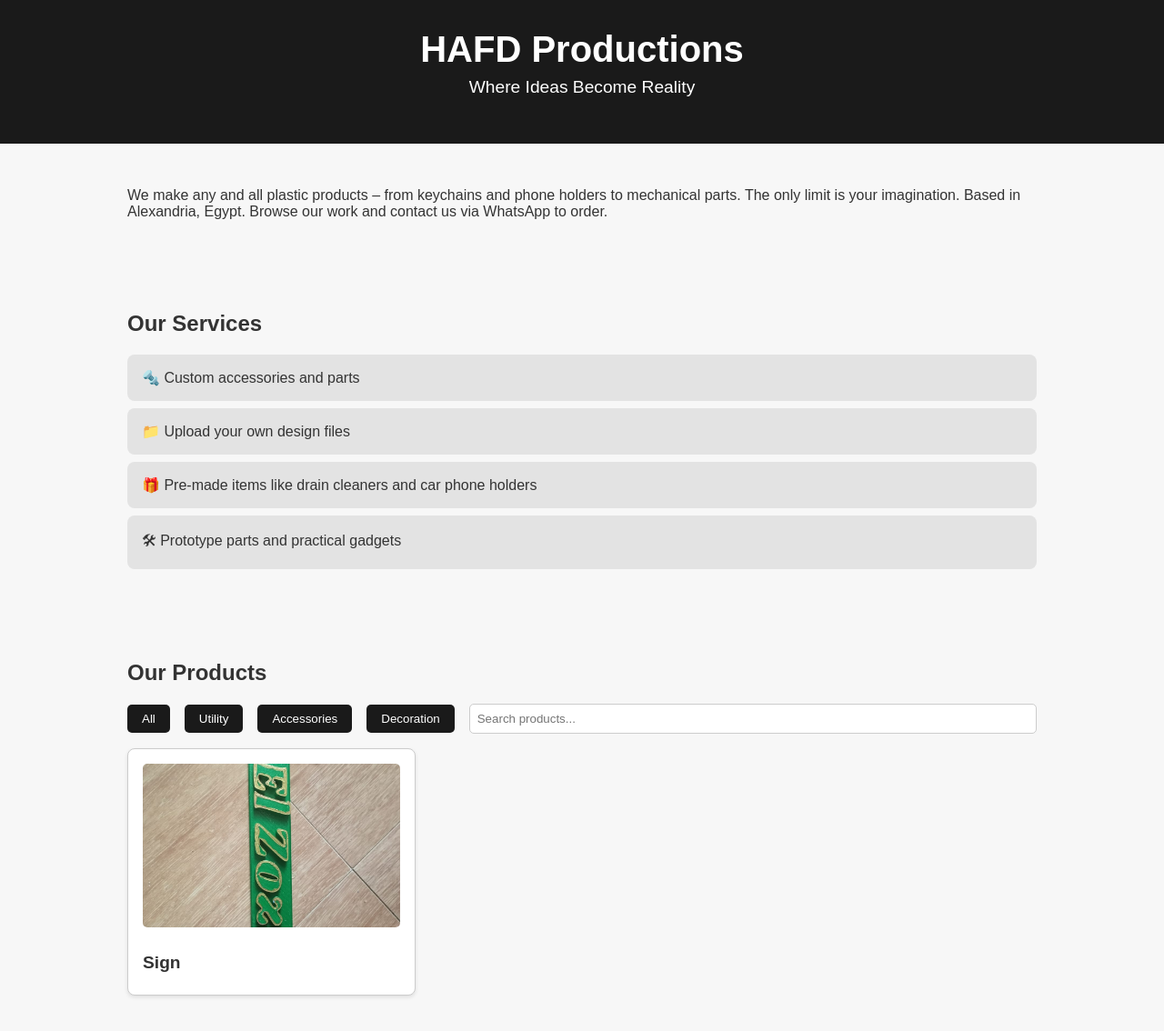
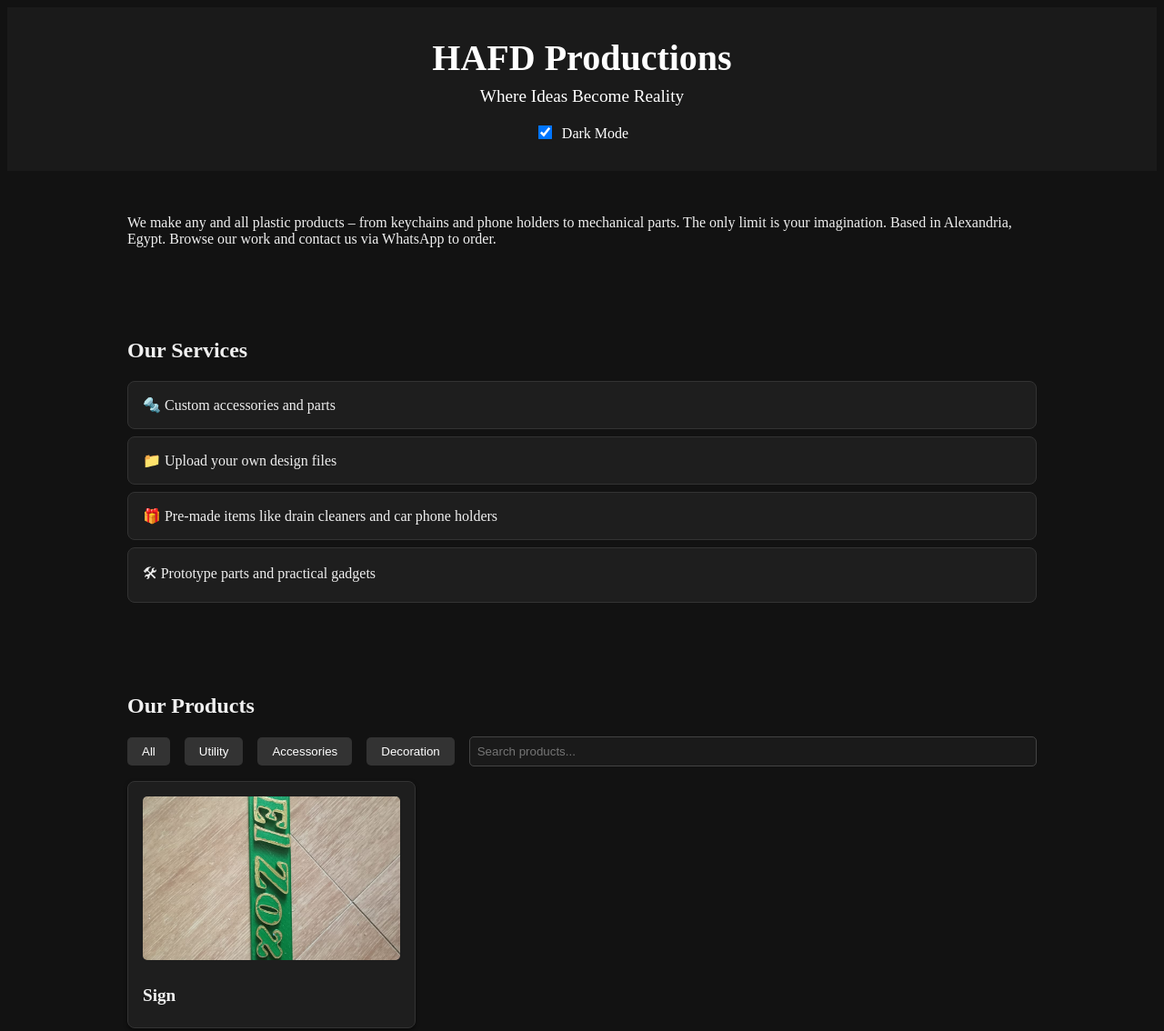
Before and after one commit to Hamzagabe/HAFD-Productions, a plain HTML site: page index.html in a window 1280 px wide. Shown: the top 1134 px of the page at 91% size. Drawn offline with Linux system fonts and the light colour scheme.

Commit message:
Update index.html

```diff
--- a/index.html
+++ b/index.html
@@ -5,15 +5,54 @@
   <meta name="viewport" content="width=device-width, initial-scale=1.0" />
   <title>HAFD Productions</title>
   <style>
-    body {
-      font-family: Arial, sans-serif;
-      margin: 0;
-      padding: 0;
+/* Light Theme (Default) */
+body[data-theme="light"] {
   background-color: #f7f7f7;
   color: #333;
 }
+body[data-theme="light"] header,
+body[data-theme="light"] footer {
+  background-color: #1a1a1a;
+  color: white;
+}
+body[data-theme="light"] .features li,
+body[data-theme="light"] .product-card,
+body[data-theme="light"] .popup-content {
+  background: white;
+  border-color: #ccc;
+  color: #333;
+}
+body[data-theme="light"] .filter input[type="text"] {
+  background: white;
+  border: 1px solid #ccc;
+  color: #333;
+}
+
+/* Dark Theme */
+body[data-theme="dark"] {
+  background-color: #121212;
+  color: #f0f0f0;
+}
+body[data-theme="dark"] header,
+body[data-theme="dark"] footer {
+  background-color: #1a1a1a;
+  color: white;
+}
+body[data-theme="dark"] .features li,
+body[data-theme="dark"] .product-card,
+body[data-theme="dark"] .popup-content {
+  background: #1e1e1e;
+  border-color: #333;
+  color: #f0f0f0;
+}
+body[data-theme="dark"] .filter input[type="text"] {
+  background: #1a1a1a;
+  border: 1px solid #444;
+  color: #f0f0f0;
+}
+
 header {
-      background-color: #1a1a1a;
+  background-color: #0b1826;
   color: white;
   padding: 2rem 1rem;
   text-align: center;
@@ -36,10 +75,11 @@
   padding: 0;
 }
 .features li {
-      background: #e3e3e3;
+  background: #1e1e1e;
   margin: 0.5rem 0;
   padding: 1rem;
   border-radius: 8px;
+  border: 1px solid #333;
 }
 .filter {
   margin-bottom: 1rem;
@@ -49,17 +89,22 @@
   align-items: center;
 }
 .filter button {
-      background: #1a1a1a;
+  background: #333;
   color: white;
   border: none;
   padding: 0.5rem 1rem;
   cursor: pointer;
   border-radius: 5px;
 }
+.filter button:hover {
+  background: #444;
+}
 .filter input[type="text"] {
   padding: 0.5rem;
   border-radius: 5px;
-      border: 1px solid #ccc;
+  border: 1px solid #444;
+  background-color: #1a1a1a;
+  color: #f0f0f0;
   flex: 1;
   min-width: 150px;
 }
@@ -69,11 +114,11 @@
   gap: 1.5rem;
 }
 .product-card {
-      background: white;
-      border: 1px solid #ccc;
+  background: #1e1e1e;
+  border: 1px solid #333;
   border-radius: 8px;
   padding: 1rem;
-      box-shadow: 0 2px 4px rgba(0,0,0,0.1);
+  box-shadow: 0 2px 4px rgba(0,0,0,0.5);
   cursor: pointer;
   transition: transform 0.2s ease;
 }
@@ -98,13 +143,13 @@
   left: 0;
   width: 100vw;
   height: 100vh;
-      background: rgba(0, 0, 0, 0.8);
+  background: rgba(0, 0, 0, 0.85);
   justify-content: center;
   align-items: center;
   z-index: 1000;
 }
 .popup-content {
-      background: white;
+  background: #1e1e1e;
   padding: 2rem;
   border-radius: 10px;
   max-width: 500px;
@@ -113,6 +158,8 @@
   position: relative;
   max-height: 90vh;
   overflow-y: auto;
+  color: #f0f0f0;
+  border: 1px solid #333;
 }
 .popup-content img {
   width: 100%;
@@ -125,6 +172,7 @@
   right: 15px;
   font-size: 1.5rem;
   cursor: pointer;
+  color: #aaa;
 }
 .color-options span {
   display: inline-block;
@@ -132,7 +180,7 @@
   height: 20px;
   border-radius: 50%;
   margin: 0 5px;
-      border: 1px solid #333;
+  border: 1px solid #999;
 }
 .color-Silver { background: silver; }
 .color-Gold { background: gold; }
@@ -162,12 +210,20 @@
     height: 140px;
   }
 }
+
   </style>
 </head>
 <body>
   <header>
     <h1>HAFD Productions</h1>
     <p>Where Ideas Become Reality</p>
+    <div style="margin-top: 1rem;">
+      <label style="cursor: pointer;">
+        <input type="checkbox" id="themeToggle" style="transform: scale(1.2); margin-right: 0.5rem;" />
+        Dark Mode
+      </label>
+    </div>
+
   </header>
 
   <section class="intro">
@@ -281,6 +337,17 @@
     }
 
     renderProducts();
+    const toggle = document.getElementById('themeToggle');
+const storedTheme = localStorage.getItem('theme') || 'dark';
+
+document.body.setAttribute('data-theme', storedTheme);
+toggle.checked = storedTheme === 'dark';
+
+toggle.addEventListener('change', () => {
+  const theme = toggle.checked ? 'dark' : 'light';
+  document.body.setAttribute('data-theme', theme);
+  localStorage.setItem('theme', theme);
+});
   </script>
 </body>
 </html>
```
Lines whose indentation alone changed are shown as unchanged.
